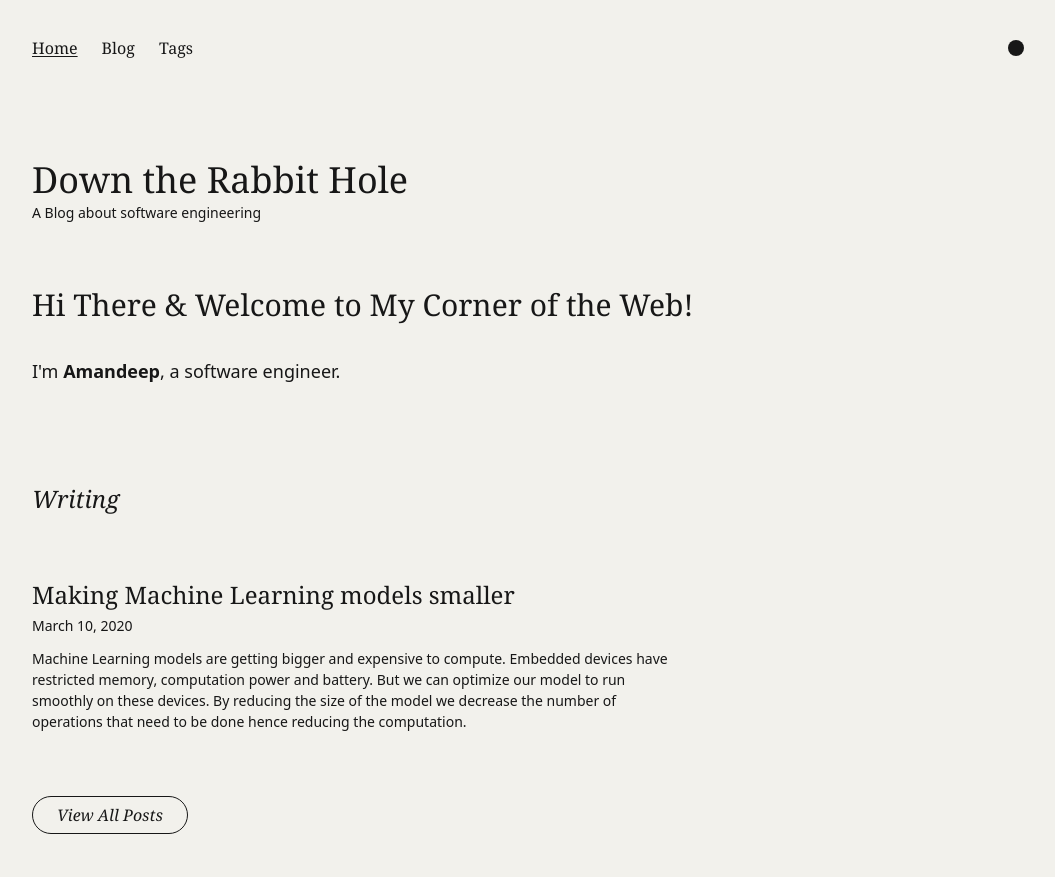
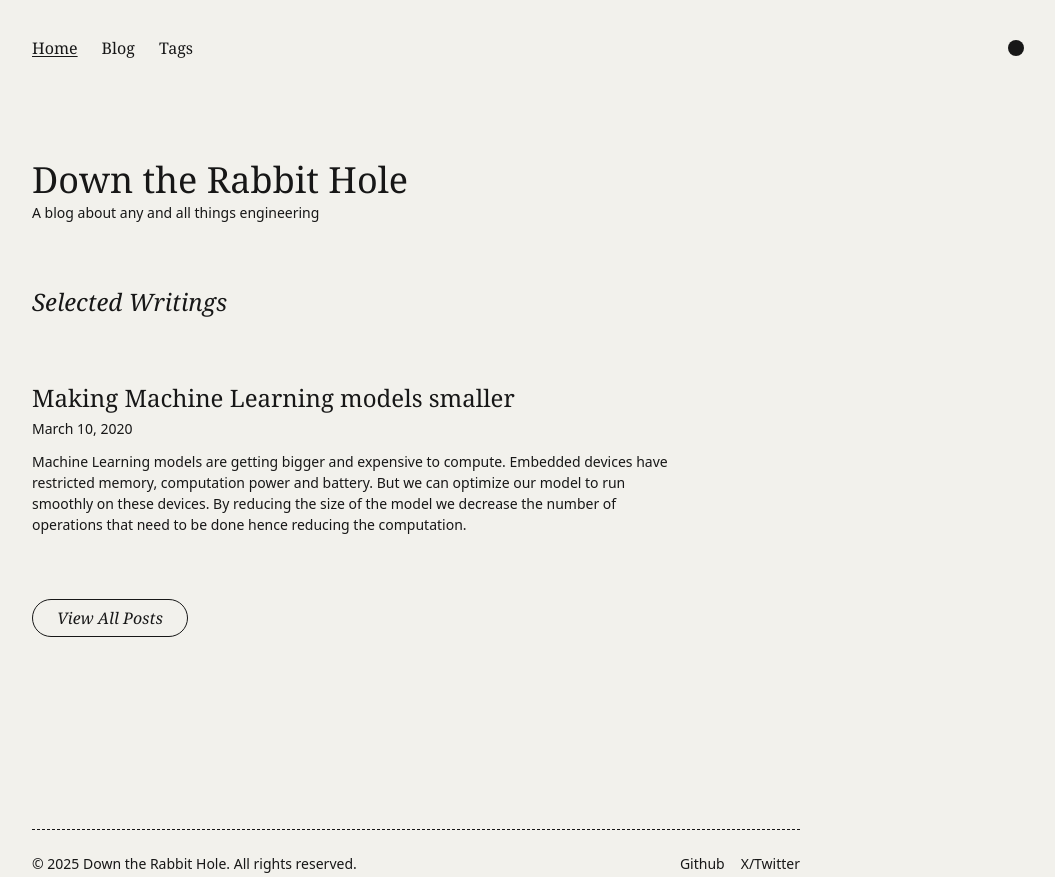
Before and after one commit to amandeepsp/amandeepsp.github.io, an Astro site: page / in a window 1280 px wide. Shown: the top 877 px of the page, without its empty margins (224-1279 px from the left). Built offline with nearby package versions, Linux system fonts and the light colour scheme; Astro itself is replaced by a stand-in of ours; some packages are replaced by stand-ins of ours; a web font is replaced by a local one.

Commit message:
feat: remove cruft

```diff
--- a/src/components/Hero.astro
+++ /dev/null
@@ -1,15 +0,0 @@
----
-import { marked } from 'marked';
-import siteConfig from '../data/site-config';
-
-const hero = siteConfig.hero;
----
-
-{
-    (hero?.title || hero?.text) && (
-        <section class="w-full flex flex-col gap-8 mb-16 sm:mb-24">
-            {hero.title && <h1 class="text-2xl leading-tight font-serif font-medium sm:text-3xl sm:leading-tight">{hero.title}</h1>}
-            {hero.text && <div class="max-w-none prose prose-blog sm:prose-lg" set:html={marked.parse(hero.text)} />}
-        </section>
-    )
-}
--- a/src/data/site-config.ts
+++ b/src/data/site-config.ts
@@ -9,32 +9,21 @@ export type Link = {
     href: string;
 };
 
-export type Hero = {
-    title?: string;
-    text?: string;
-};
-
 export type SiteConfig = {
     logo?: Image;
     title: string;
     subtitle?: string;
     description: string;
-    image?: Image;
     headerNavLinks?: Link[];
     socialLinks?: Link[];
-    hero?: Hero;
     postsPerPage?: number;
     projectsPerPage?: number;
 };
 
 const siteConfig: SiteConfig = {
     title: 'Down the Rabbit Hole',
-    subtitle: 'A Blog about software engineering',
-    description: 'A blog about software engineering, AI, and the future',
-    image: {
-        src: '',
-        alt: 'Down the Rabbit Hole - A blog about software engineering, AI, and the future'
-    },
+    subtitle: 'A blog about any and all things engineering',
+    description: 'A blog about any and all things engineering',
     headerNavLinks: [
         {
             text: 'Home',
@@ -59,12 +48,8 @@ const siteConfig: SiteConfig = {
             href: 'https://x.com/theamndeepsingh'
         }
     ],
-    hero: {
-        title: 'Hi There & Welcome to My Corner of the Web!',
-        text: "I'm **Amandeep**, a software engineer."
-    },
-    postsPerPage: 8,
-    projectsPerPage: 8
+    postsPerPage: 10,
+    projectsPerPage: 10
 };
 
 export default siteConfig;
--- a/src/pages/index.astro
+++ b/src/pages/index.astro
@@ -2,7 +2,6 @@
 import { getCollection } from 'astro:content';
 import BaseLayout from '../layouts/BaseLayout.astro';
 import Button from '../components/Button.astro';
-import Hero from '../components/Hero.astro';
 import PostPreview from '../components/PostPreview.astro';
 import ProjectPreview from '../components/ProjectPreview.astro';
 import siteConfig from '../data/site-config';
@@ -16,7 +15,19 @@ const featuredProjects = projects.filter(({ data }) => data.isFeatured);
 ---
 
 <BaseLayout description={siteConfig.description} image={siteConfig.image}>
-    <Hero />
+    {
+        featuredPosts?.length > 0 && (
+            <div class="mb-16 sm:mb-24">
+                <h2 class="mb-12 text-xl font-serif italic sm:mb-16 sm:text-2xl">Selected Writings</h2>
+                {featuredPosts.map((post) => (
+                    <PostPreview post={post} class="mb-10 sm:mb-12" headingLevel="h3" />
+                ))}
+                <div class="mt-12 sm:mt-16">
+                    <Button href="/blog">View All Posts</Button>
+                </div>
+            </div>
+        )
+    }
     {
         featuredProjects?.length > 0 && (
             <div class="mb-16 sm:mb-24">
@@ -30,17 +41,4 @@ const featuredProjects = projects.filter(({ data }) => data.isFeatured);
             </div>
         )
     }
-    {
-        featuredPosts?.length > 0 && (
-            <div class="mb-16 sm:mb-24">
-                <h2 class="mb-12 text-xl font-serif italic sm:mb-16 sm:text-2xl">Writing</h2>
-                {featuredPosts.map((post) => (
-                    <PostPreview post={post} class="mb-10 sm:mb-12" headingLevel="h3" />
-                ))}
-                <div class="mt-12 sm:mt-16">
-                    <Button href="/blog">View All Posts</Button>
-                </div>
-            </div>
-        )
-    }
 </BaseLayout>
```
